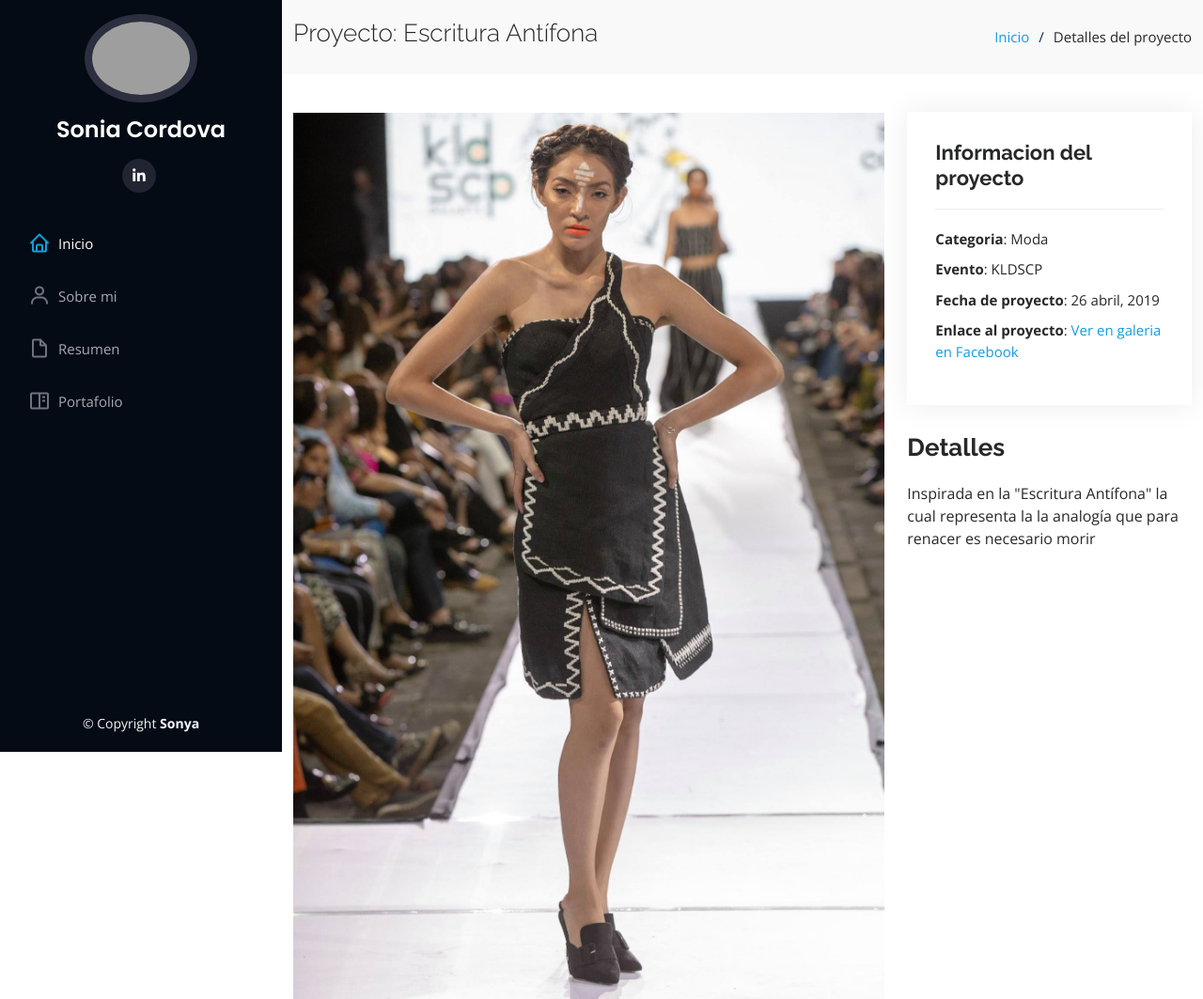
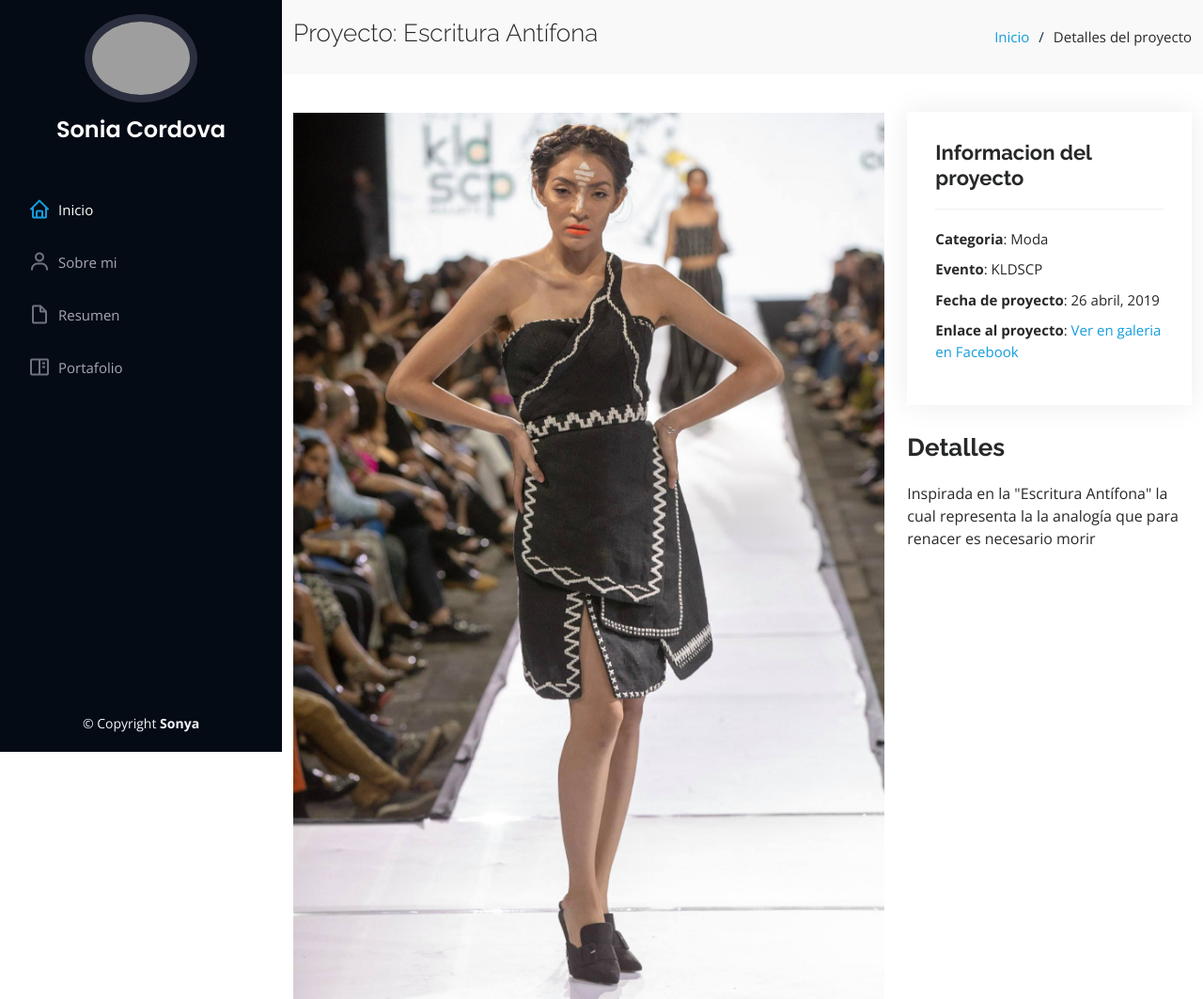
Before and after one commit to sonyacordova/portafolio, a plain HTML site: page proyectos/KLDSCP.html in a window 1280 px wide. Shown: the top 1063 px of the page at 94% size. Drawn offline with nearby package versions, Linux system fonts and the light colour scheme; grey boxes are pictures that could not be loaded.

Commit message:
quitando linkedin

```diff
--- a/proyectos/KLDSCP.html
+++ b/proyectos/KLDSCP.html
@@ -52,7 +52,7 @@
           <!-- <a href="#" class="facebook"><i class="bx bxl-facebook"></i></a> -->
           <!-- <a href="#" class="instagram"><i class="bx bxl-instagram"></i></a> -->
           <!-- <a href="#" class="google-plus"><i class="bx bxl-skype"></i></a> -->
-          <a href="https://www.linkedin.com/in/drubico/" class="linkedin"><i class="bx bxl-linkedin"></i></a>
+          <!-- <a href="https://www.linkedin.com/in/drubico/" class="linkedin"><i class="bx bxl-linkedin"></i></a> -->
         </div>
       </div>
 
```
Also changed, not shown: index.html (+1 -2 lines).
